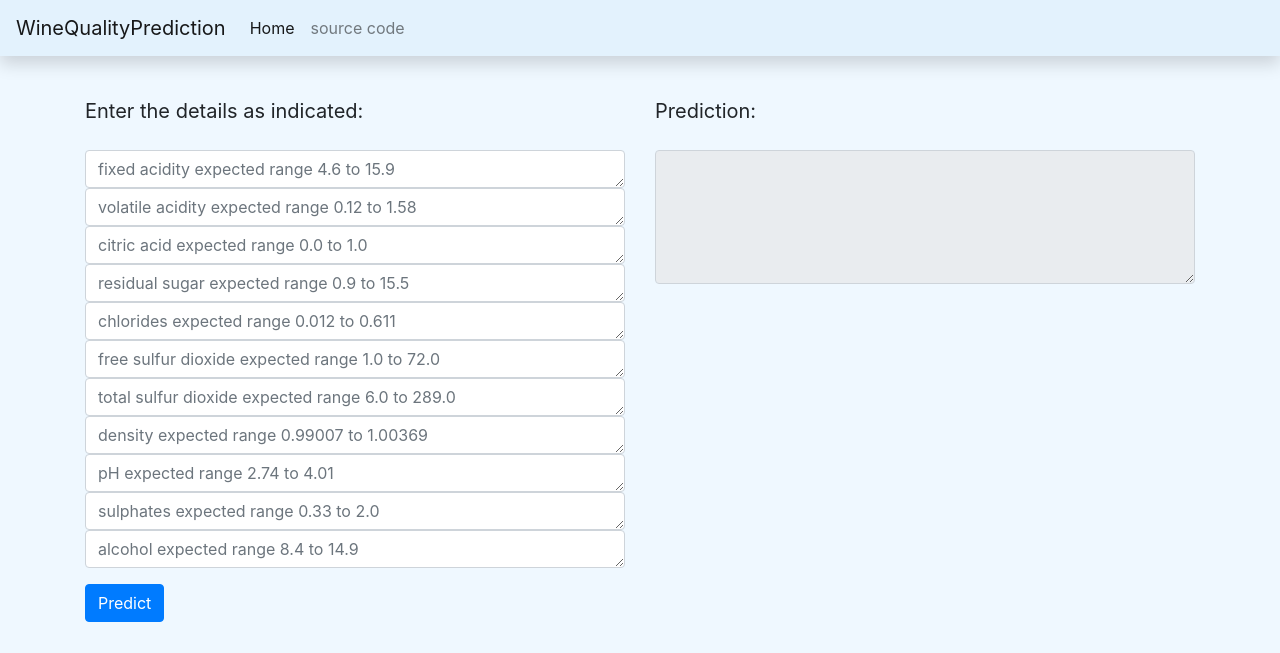
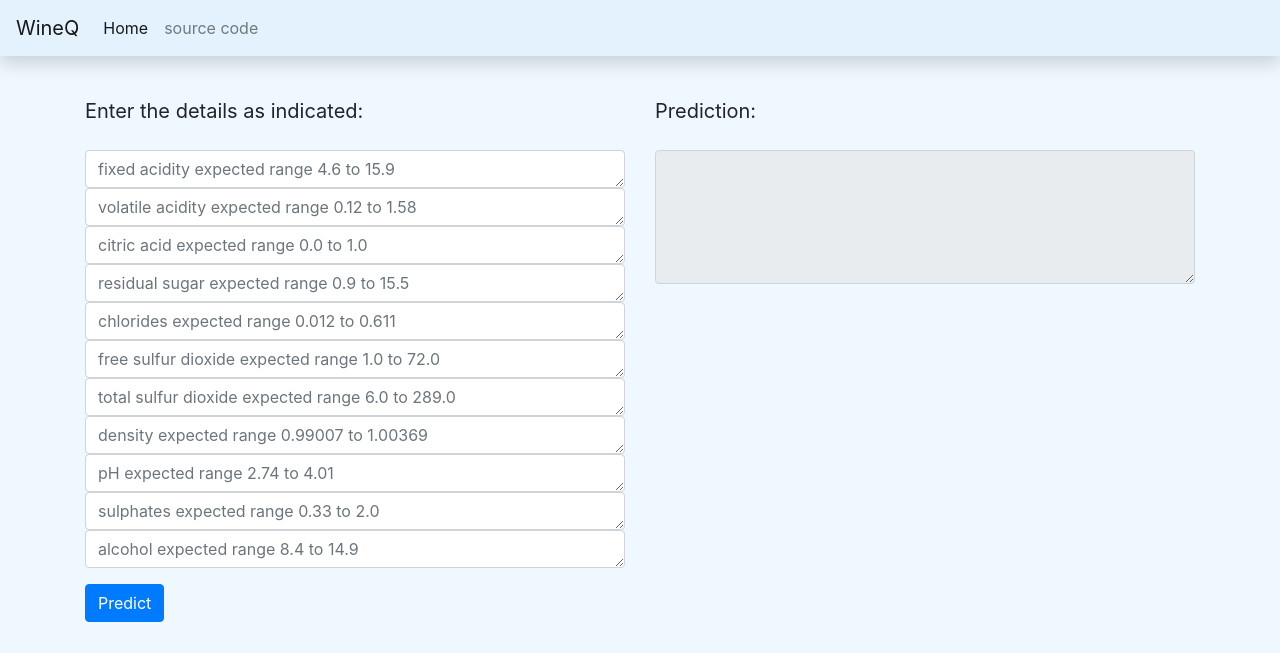
Before and after one commit to immortal17818/mlops-main, a Flask app: page / in a window 1280 px wide. Shown: the top 653 px of the page. Run offline with Flask 2, Linux system fonts and the light colour scheme; some libraries are stand-ins or nearby versions.

Commit message:
change in index

```diff
--- a/webapp/templates/index.html
+++ b/webapp/templates/index.html
@@ -15,7 +15,7 @@ WineQuality
 <!-- nav bar -->
 
 <nav class="navbar navbar-expand-lg navbar-light shadow fixed-top" style="background-color: #e3f2fd;">
-    <a class="navbar-brand" href="/">WineQualityPrediction</a>
+    <a class="navbar-brand" href="/">WineQ</a>
     <button class="navbar-toggler" type="button" data-toggle="collapse" data-target="#navbarNav"
         aria-controls="navbarNav" aria-expanded="false" aria-label="Toggle navigation">
         <span class="navbar-toggler-icon"></span>
@@ -26,7 +26,7 @@ WineQuality
                 <a class="nav-link" href="/">Home <span class="sr-only">(current)</span></a>
             </li>
             <li class="nav-item">
-                <a class="nav-link" href="https://github.com/c17hawke/dvc-plus-cml-test">source code</a>
+                <a class="nav-link" href="https://github.com/immortal17818/mlops-main">source code</a>
             </li>
         </ul>
     </div>
```
